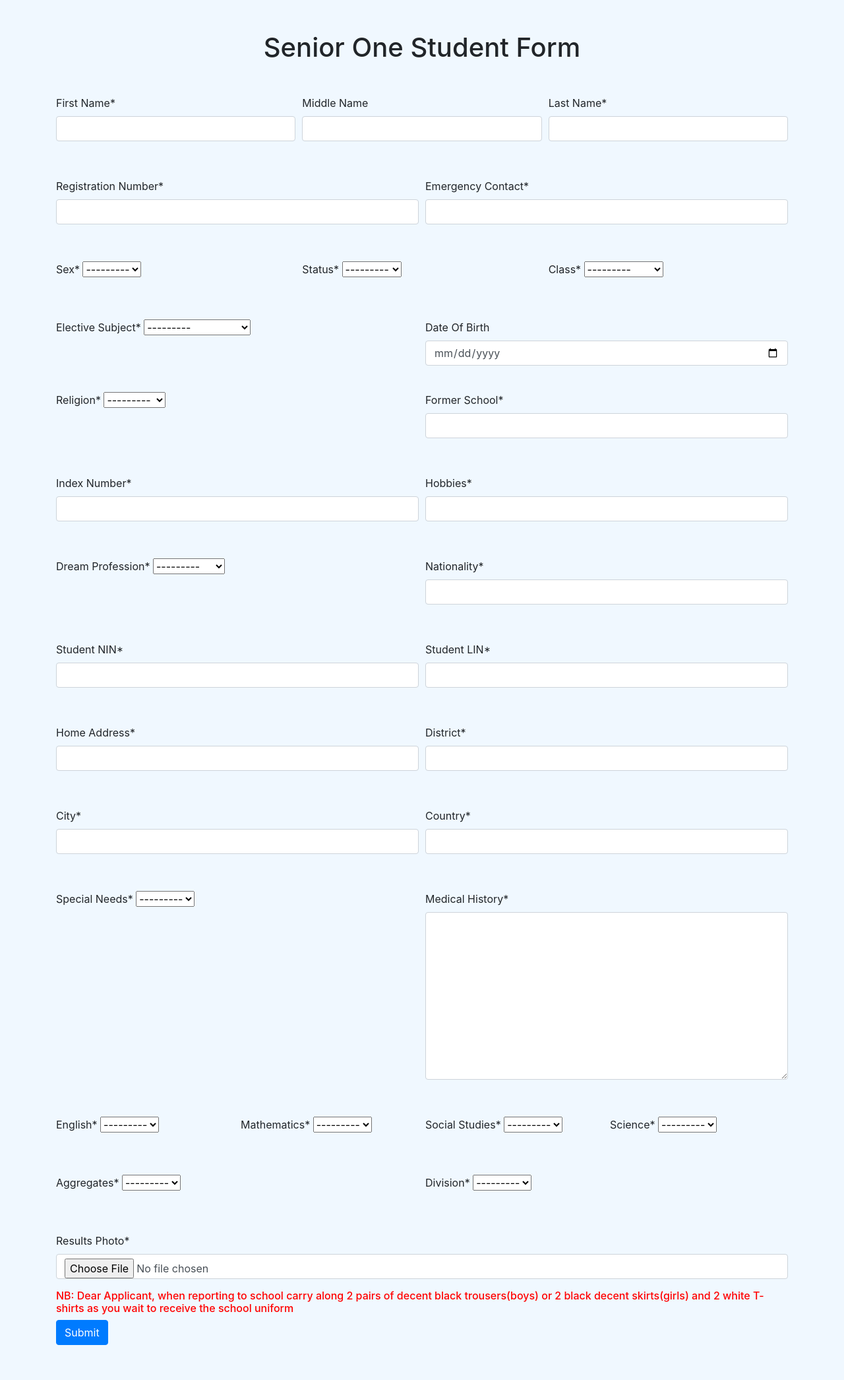
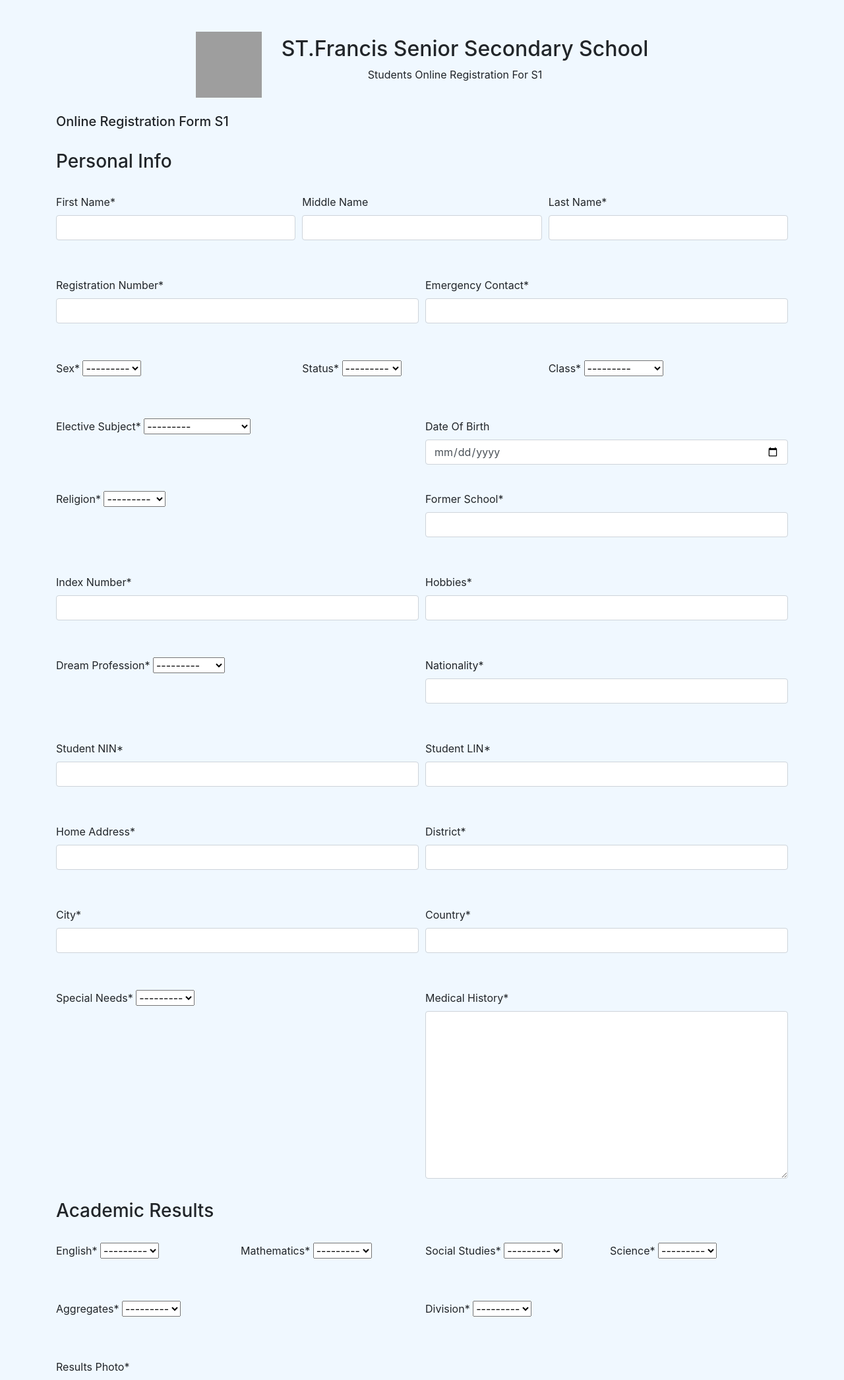
Before and after one commit to kalosius/francis-backend, a Django app: page / in a window 1280 px wide. Shown: the top 2091 px of the page at 66% size. Before the commit the page ends 2038 px from the top, so only its background shows below. Run offline with Django 5.2, Linux system fonts and the light colour scheme; some libraries are stand-ins or nearby versions; grey boxes are pictures that could not be loaded.

Commit message:
modified changes

```diff
--- a/schoolapp/templates/index.html
+++ b/schoolapp/templates/index.html
@@ -34,12 +34,24 @@
     <title>ST.Francis Registration Form</title>
     <!-- Include Bootstrap CSS -->
     <link href="https://stackpath.bootstrapcdn.com/bootstrap/4.5.2/css/bootstrap.min.css" rel="stylesheet">
+
 </head>
+
 <body style="background-color: aliceblue;">
     <div class="container mt-5">
-        <center><h1 class="mb-4">Senior One Student Form</h1></center>
+        <center><div style="display: flex; justify-content: center; align-items: center;">
+            <img src="https://stfranciss.netlify.app/th.png" alt="" width="100px" height="100px">
+            <div class="txt">
+                <h2 style="margin-left: 30px;">ST.Francis Senior Secondary School</h2>
+                <p>Students Online Registration For S1 </p>
+            </div>
+        </div></center>
+
+<br>
+        <h5>Online Registration Form S1</h5><br>
         <form method="post" enctype="multipart/form-data" class="needs-validation" novalidate>
             {% csrf_token %}
+           <h3>Personal Info</h3>
             <div class="form-row">
                 <div class="form-group col-md-4">
                     <label for="id_first_name"></label>
@@ -159,6 +171,8 @@
                     {{ form.medical_history|as_crispy_field }}
                 </div>
             </div>
+
+            <h3>Academic Results</h3>
             <div class="form-row">
                 <div class="form-group col-md-3">
                     <label for="id_english"></label>
```
